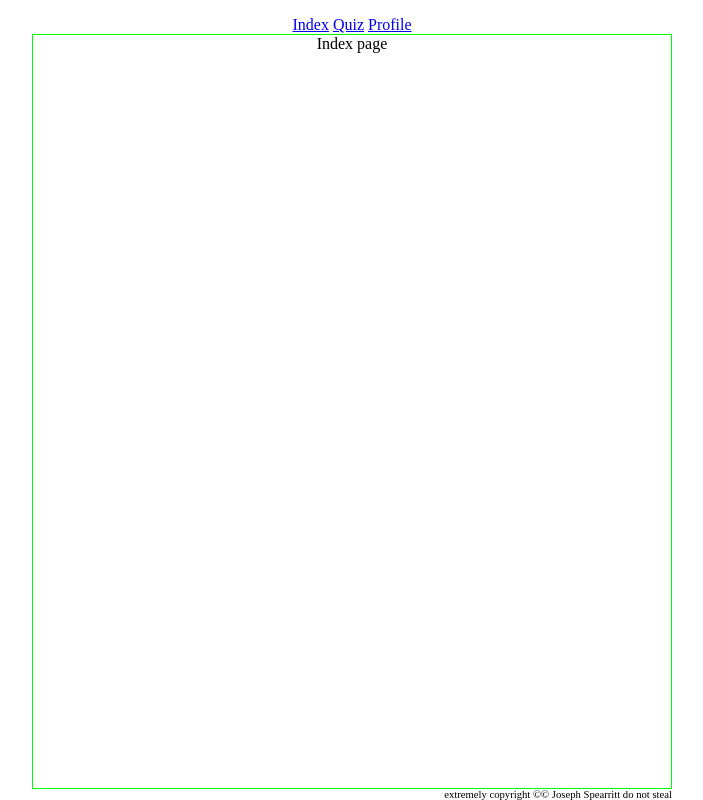
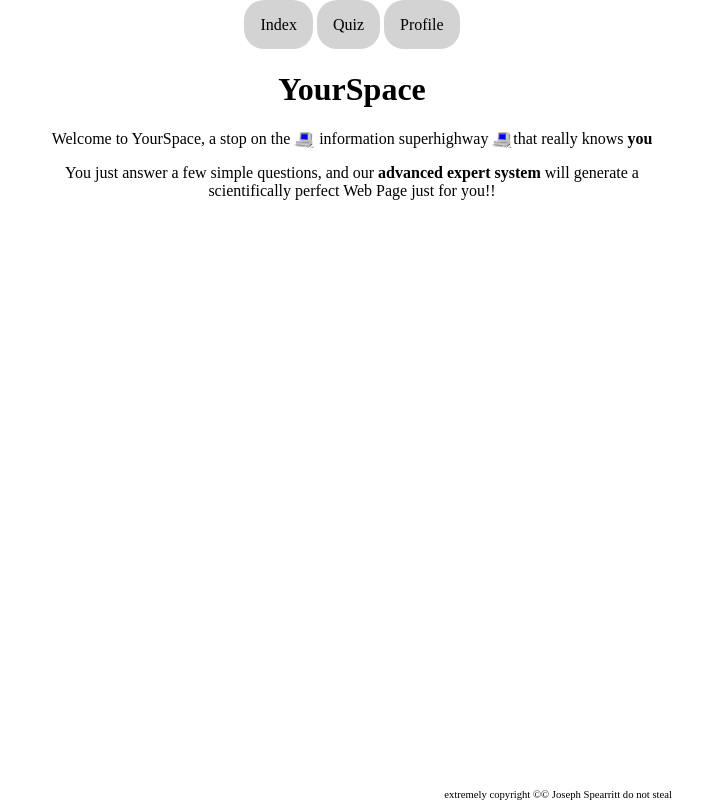
Before and after one commit to mcoot/htmlinhyde24, a plain HTML site: page index.html in a window 1280 px wide. Shown: the whole page, without its empty margins (288-991 px from the left). Drawn offline with Linux system fonts and the light colour scheme.

Commit message:
More very initial css

```diff
--- a/index.html
+++ b/index.html
@@ -12,7 +12,10 @@
                 <a class="nav-button" href="profile.html">Profile</a>
             </nav>
             <div class="main-body">
-                Index page
+                <h1>YourSpace</h1>
+
+                <p>Welcome to YourSpace, a stop on the <img class="text-inline-img" src="img/comp1.svg"/> information superhighway <img class="text-inline-img" src="img/comp1.svg"/>that really knows <b>you</b></p>
+                <p>You just answer a few simple questions, and our <b>advanced expert system</b> will generate a scientifically perfect Web Page just for you!!</p>
             </div>
             <footer>extremely copyright ©© Joseph Spearritt do not steal</footer>
         </div>
--- a/scripts/common.js
+++ b/scripts/common.js
@@ -12,7 +12,6 @@ import { saveState, getState } from './state.js';
 // };
 
 export const commonInit = () => {
-  console.log('Initialising!');
   const state = getState();
   // setCurrentTab(state.currentTab);
   // const faveColorSelector = document.querySelector('#input-color-fave-color');
--- a/styles.css
+++ b/styles.css
@@ -25,13 +25,25 @@ body {
 
 nav {
     padding-top: 1em;
+    padding-bottom: 1em;
+}
+
+.nav-button {
+    color: black;
+    text-decoration: none;
+    padding: 1em;
+    background: lightgray;
+    border-radius: 20px;
+}
+
+.nav-button:hover {
+    background: gray;
 }
 
 .main-body {
     flex-grow: 2;
     padding-bottom: 50px;
     height: 100%;
-    border: 1px solid lime;
 }
 
 footer {
@@ -41,4 +53,9 @@ footer {
     /* margin-top: -50px; */
     /* height: 50px; */
     clear: both;
-  }
+}
+
+img.text-inline-img {
+    height: 1em;
+    vertical-align: middle;
+}
```
Also changed, not shown: profile.html (+1 -1 lines), quiz.html (+1 -0 lines), img/comp1.svg (added).
